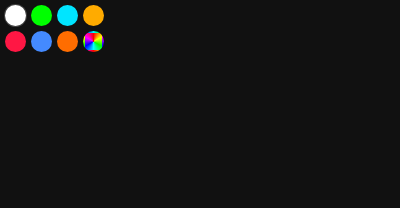
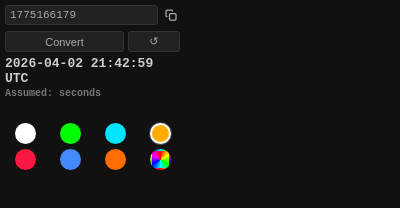
Before and after one commit to ram-bytes/utc-clock-chrome-extension, a browser extension: page popup.html in a window 400 px wide. Drawn offline with Linux system fonts and the light colour scheme.

Commit message:
Add epoch converter, color picker, and UI improvements

```diff
--- a/popup.css
+++ b/popup.css
@@ -7,13 +7,105 @@
 body {
   background: #111111;
   padding: 5px;
-  width: 109px;
+  width: 185px;
+}
+
+.epoch-row {
+  display: flex;
+  align-items: center;
+  gap: 4px;
+  margin-bottom: 6px;
+}
+
+#epoch {
+  flex: 1;
+  background: #222222;
+  border: 1px solid #333333;
+  border-radius: 3px;
+  color: #aaaaaa;
+  font-family: monospace;
+  font-size: 11px;
+  padding: 3px 4px;
+  outline: none;
+  min-width: 0;
+}
+
+#copy {
+  background: none;
+  border: none;
+  cursor: pointer;
+  color: #aaaaaa;
+  padding: 3px;
+  display: flex;
+  align-items: center;
+  border-radius: 3px;
+  flex-shrink: 0;
+}
+
+#copy:hover {
+  color: #ffffff;
+  background: #333333;
+}
+
+.convert-row {
+  display: flex;
+  gap: 4px;
+  margin-bottom: 4px;
+}
+
+#convert {
+  flex: 7;
+  background: #222222;
+  border: 1px solid #333333;
+  border-radius: 3px;
+  color: #aaaaaa;
+  font-size: 11px;
+  padding: 3px 0;
+  cursor: pointer;
+}
+
+#convert:hover {
+  background: #333333;
+  color: #ffffff;
+}
+
+#reset {
+  flex: 3;
+  background: #222222;
+  border: 1px solid #333333;
+  border-radius: 3px;
+  color: #aaaaaa;
+  font-size: 11px;
+  padding: 3px 0;
+  cursor: pointer;
+}
+
+#reset:hover {
+  background: #333333;
+  color: #ffffff;
+}
+
+#utc-time {
+  font-family: monospace;
+  font-size: 13px;
+  font-weight: bold;
+  color: #cccccc;
+  margin-bottom: 2px;
+}
+
+#unit-label {
+  font-family: monospace;
+  font-size: 10px;
+  font-weight: bold;
+  color: #777777;
+  margin-bottom: 24px;
 }
 
 #grid {
   display: grid;
   grid-template-columns: repeat(4, 1fr);
   gap: 5px;
+  justify-items: center;
 }
 
 .cell {
--- a/popup.html
+++ b/popup.html
@@ -5,6 +5,21 @@
   <link rel="stylesheet" href="popup.css">
 </head>
 <body>
+  <div class="epoch-row">
+    <input type="text" id="epoch">
+    <button id="copy" title="Copy to clipboard">
+      <svg xmlns="http://www.w3.org/2000/svg" width="12" height="12" viewBox="0 0 24 24" fill="none" stroke="currentColor" stroke-width="2.5">
+        <rect x="9" y="9" width="13" height="13" rx="2" ry="2"></rect>
+        <path d="M5 15H4a2 2 0 0 1-2-2V4a2 2 0 0 1 2-2h9a2 2 0 0 1 2 2v1"></path>
+      </svg>
+    </button>
+  </div>
+  <div class="convert-row">
+    <button id="convert">Convert</button>
+    <button id="reset">↺</button>
+  </div>
+  <div id="utc-time"></div>
+  <div id="unit-label"></div>
   <div id="grid"></div>
   <script src="popup.js"></script>
 </body>
--- a/popup.js
+++ b/popup.js
@@ -1,4 +1,81 @@
 'use strict';
+
+// ── EPOCH CONVERTER ──────────────────────────────────────────────────────────
+
+const epochInput = document.getElementById('epoch');
+const utcTimeEl  = document.getElementById('utc-time');
+const unitLabel  = document.getElementById('unit-label');
+
+function detectAndConvert(valStr) {
+  const len = valStr.length;
+  if (len <= 10) return { unit: 'seconds',      ms: Number(valStr) * 1000 };
+  if (len <= 13) return { unit: 'milliseconds',  ms: Number(valStr) };
+  if (len <= 16) return { unit: 'microseconds',  ms: Number(valStr.slice(0, -3)) };
+  return            { unit: 'nanoseconds',   ms: Number(valStr.slice(0, -6)) };
+}
+
+let paused      = false;
+let frozen      = false;
+let valueOnFocus = '';
+
+function updateTime() {
+  if (paused) return;
+  const now = new Date();
+  epochInput.value       = Math.floor(now.getTime() / 1000);
+  utcTimeEl.textContent  = now.toISOString().replace('T', ' ').substring(0, 19) + ' UTC';
+  unitLabel.textContent  = 'Assumed: seconds';
+}
+
+updateTime();
+setInterval(updateTime, 1000);
+
+epochInput.addEventListener('focus', () => { paused = true; valueOnFocus = epochInput.value; });
+epochInput.addEventListener('blur', () => {
+  if (epochInput.value === valueOnFocus) {
+    frozen = false;
+    paused = false;
+    updateTime();
+  }
+  // Value changed — stay paused until Reset is clicked
+});
+
+// Only allow digits, max 19 (nanoseconds up to year 2286)
+epochInput.addEventListener('input', () => {
+  epochInput.value = epochInput.value.replace(/\D/g, '').slice(0, 19);
+});
+
+// Capture value on mousedown so blur can't change it before click fires
+let valueToCopy = '';
+document.getElementById('copy').addEventListener('mousedown', () => { valueToCopy = epochInput.value; });
+document.getElementById('copy').addEventListener('click', () => {
+  navigator.clipboard.writeText(valueToCopy);
+});
+
+// mousedown fires before blur — only freeze if input is currently focused/paused
+document.getElementById('convert').addEventListener('mousedown', () => { if (paused) frozen = true; });
+document.getElementById('convert').addEventListener('click', () => {
+  const valStr = epochInput.value;
+  if (!/^\d+$/.test(valStr)) return;
+
+  const { unit, ms } = detectAndConvert(valStr);
+  const date = new Date(ms);
+  if (isNaN(date.getTime())) {
+    utcTimeEl.textContent = 'Invalid timestamp';
+    unitLabel.textContent = '';
+  } else {
+    utcTimeEl.textContent = date.toISOString().replace('T', ' ').substring(0, 19) + ' UTC';
+    unitLabel.textContent = `Assumed: ${unit}`;
+  }
+});
+
+document.getElementById('reset').addEventListener('click', () => {
+  frozen = false;
+  paused = false;
+  epochInput.blur();
+  updateTime();
+});
+
+// ── COLOR PICKER ─────────────────────────────────────────────────────────────
 
 const FIXED_BG = '#000000';
 
@@ -12,12 +89,15 @@ const PRESET_ACCENTS = [
   '#ff6d00', // orange
 ];
 
-chrome.storage.local.get('colorPair', (result) => {
-  const saved = result.colorPair || { bg: FIXED_BG, accent: PRESET_ACCENTS[0] };
+function initColorPicker(saved) {
   const grid = document.getElementById('grid');
 
   function clearSelected() {
     document.querySelectorAll('.cell').forEach(c => c.classList.remove('selected'));
+  }
+
+  function saveAccent(accent) {
+    chrome.storage.local.set({ colorPair: { bg: FIXED_BG, accent } });
   }
 
   // 7 preset accent cells
@@ -30,32 +110,41 @@ chrome.storage.local.get('colorPair', (result) => {
     cell.addEventListener('click', () => {
       clearSelected();
       cell.classList.add('selected');
-      chrome.storage.local.set({ colorPair: { bg: FIXED_BG, accent } });
+      saveAccent(accent);
     });
 
     grid.appendChild(cell);
   });
 
-  // 8th cell: custom accent color picker
-  const isCustom = !PRESET_ACCENTS.includes(saved.accent);
+  // 8th cell: custom accent color picker (rainbow when unselected)
+  const isCustom     = !PRESET_ACCENTS.includes(saved.accent);
   const customAccent = isCustom ? saved.accent : '#888888';
 
-  const customCell = document.createElement('button');
+  const customCell  = document.createElement('button');
   customCell.className = 'cell custom';
   customCell.style.setProperty('--accent', customAccent);
   if (isCustom) customCell.classList.add('selected');
 
-  const colorInput = document.createElement('input');
-  colorInput.type = 'color';
-  colorInput.value = customAccent;
+  const colorInput  = document.createElement('input');
+  colorInput.type   = 'color';
+  colorInput.value  = customAccent;
 
   colorInput.addEventListener('input', () => {
     clearSelected();
     customCell.classList.add('selected');
     customCell.style.setProperty('--accent', colorInput.value);
-    chrome.storage.local.set({ colorPair: { bg: FIXED_BG, accent: colorInput.value } });
+    saveAccent(colorInput.value);
   });
 
   customCell.appendChild(colorInput);
   grid.appendChild(customCell);
+}
+
+chrome.storage.local.get('colorPair', (result) => {
+  let saved = result.colorPair;
+  if (!saved) {
+    saved = { bg: FIXED_BG, accent: '#ffab00' };
+    chrome.storage.local.set({ colorPair: saved });
+  }
+  initColorPicker(saved);
 });
```
Also changed, not shown: background.js (+7 -13 lines), README.md, screenshots/color-palette.png (deleted), screenshots/popup.png (added), 1 other file.
